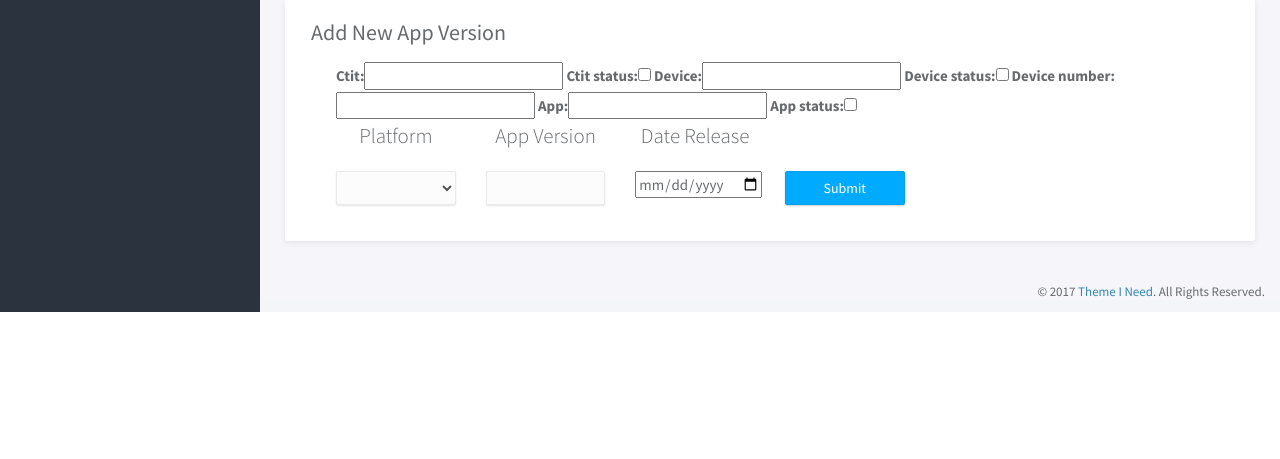
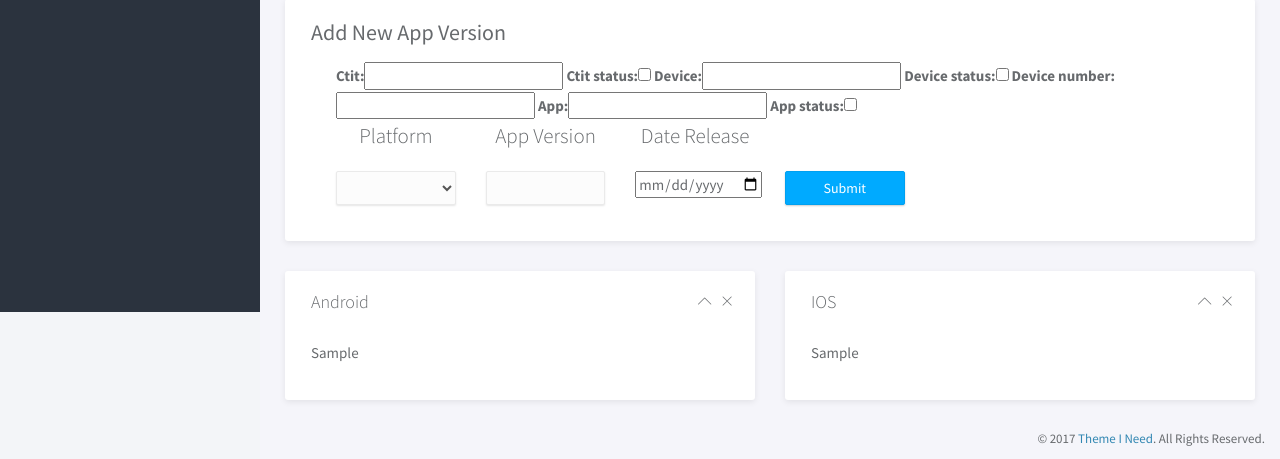
Before and after one commit to jhonxarox/dionysus, a Django app: template CTIT_Check/templates/config.html in a window 1280 px wide. Shown: the part 488-947 px from the top of the page. Before the commit the page ends 800 px from the top, so only its background shows below. Run offline with Django 3.2, Linux system fonts and the light colour scheme; tables that the repository leaves empty hold one stand-in row (values such as "Sample post"); the template is opened without the code that fills it: values that come from a table or form of the project are taken from there, most other values are stand-ins (such as "Sample title", 1, 10 or a date in 2020); lists and menus that the app fills with data are empty; parts of the project's set-up code (start-up, migrations or seed data) failed here and were passed over; some libraries are stand-ins or nearby versions.

Commit message:
LAST UPDATE AT SHOPEE

```diff
--- a/CTIT_Check/templates/config.html
+++ b/CTIT_Check/templates/config.html
@@ -112,6 +112,53 @@
             </div>
             <!--END ADD APP VERSION-->
             <div class="row">
+						<div class="col-md-6">
+							<!-- TASKS -->
+							<div class="panel">
+								<div class="panel-heading">
+									<h3 class="panel-title">Android</h3>
+									<div class="right">
+										<button type="button" class="btn-toggle-collapse"><i class="lnr lnr-chevron-up"></i></button>
+										<button type="button" class="btn-remove"><i class="lnr lnr-cross"></i></button>
+									</div>
+								</div>
+								<div class="panel-body">
+									<table class="table table-striped">
+										<tbody>
+											{% autoescape off %}
+                                               {{ android_ver }}
+                                            {% endautoescape %}
+										</tbody>
+									</table>
+								</div>
+							</div>
+							<!-- END TASKS -->
+						</div>
+						<div class="col-md-6">
+							<!-- TASKS -->
+							<div class="panel">
+								<div class="panel-heading">
+									<h3 class="panel-title">IOS</h3>
+									<div class="right">
+										<button type="button" class="btn-toggle-collapse"><i class="lnr lnr-chevron-up"></i></button>
+										<button type="button" class="btn-remove"><i class="lnr lnr-cross"></i></button>
+									</div>
+								</div>
+								<div class="panel-body">
+									<table class="table table-striped">
+										<tbody>
+											{% autoescape off %}
+                                               {{ ios_ver }}
+                                            {% endautoescape %}
+										</tbody>
+									</table>
+								</div>
+							</div>
+							<!-- END TASKS -->
+						</div>
+					</div>
+
+            <div class="row">
                 <div class="col-md-12">
                     <!-- START ERROR -->
                     <!--<div class="panel">-->
```
Also changed, not shown: CTIT_Check/function.py (+7 -0 lines), CTIT_Check/views.py (+19 -0 lines).
